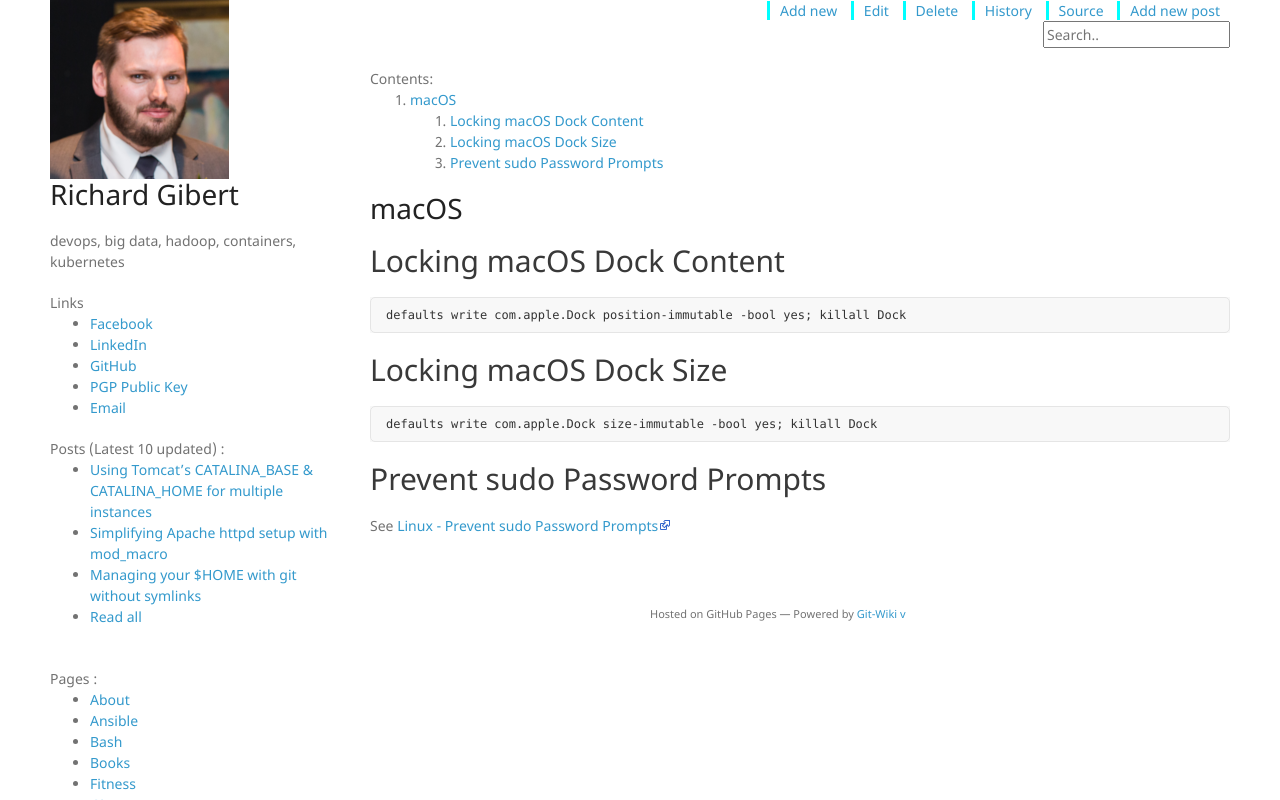
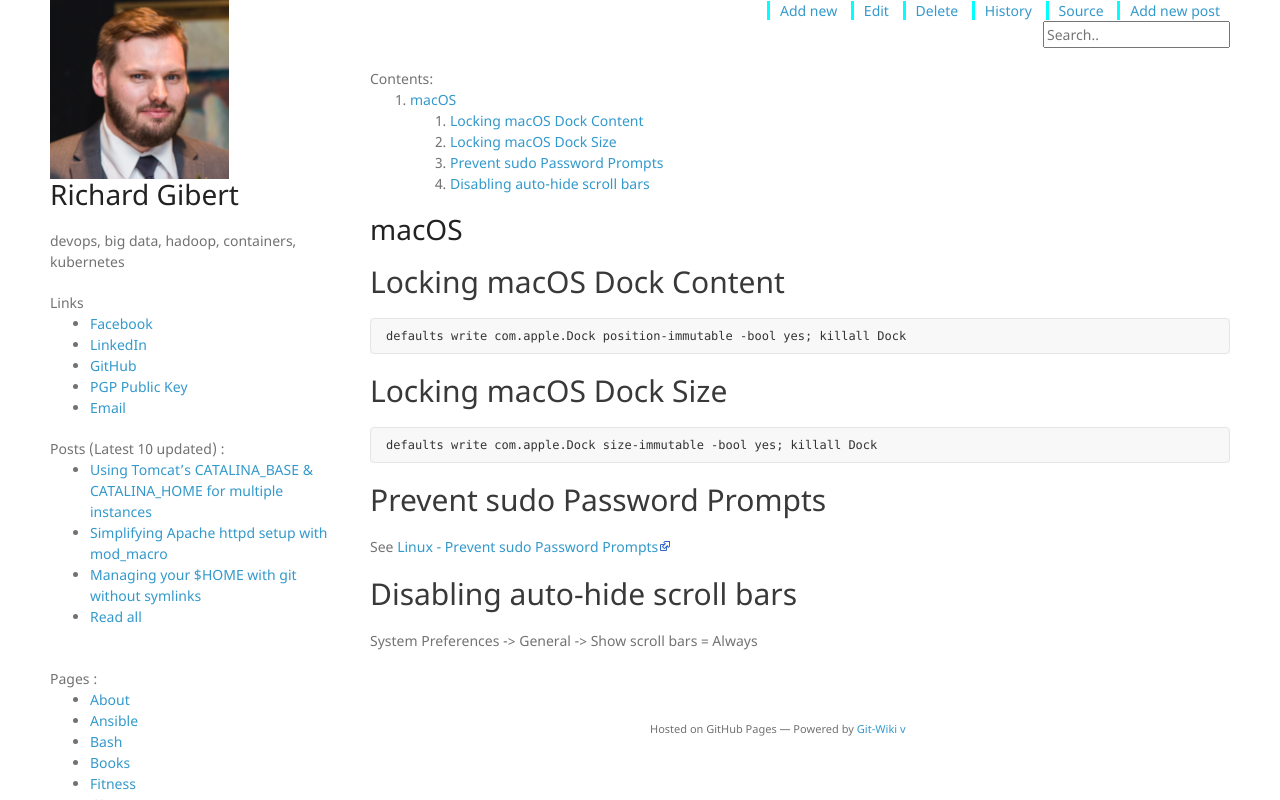
Before and after one commit to rgibert/rgibert.github.io, a Jekyll site: the page built from wiki/macos.md, in a window 1280 px wide. Shown: the part 150-950 px from the top of the page. Built offline with Jekyll 4.4.1, drawn with Linux system fonts in a browser that asks for light colours; nearby versions of some CDN libraries; our own code applies the rules of GitHub Pages for plain Markdown files.

Commit message:
Update macos.md

```diff
--- a/wiki/macos.md
+++ b/wiki/macos.md
@@ -15,3 +15,7 @@ defaults write com.apple.Dock size-immutable -bool yes; killall Dock
 ## Prevent sudo Password Prompts
 
 See [Linux - Prevent sudo Password Prompts](https://richard.gibert.ca/linux#prevent-sudo-password-prompts)
+
+## Disabling auto-hide scroll bars
+
+System Preferences -> General -> Show scroll bars = Always
```
